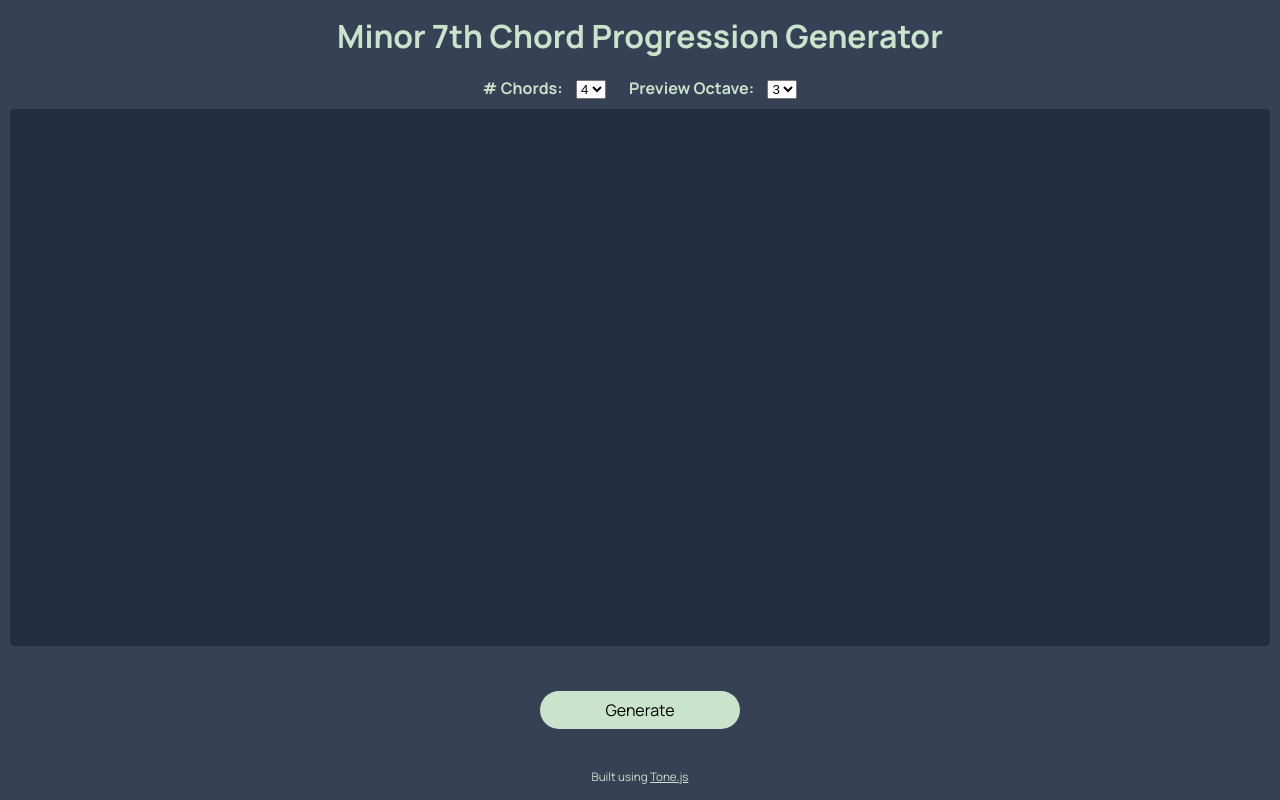
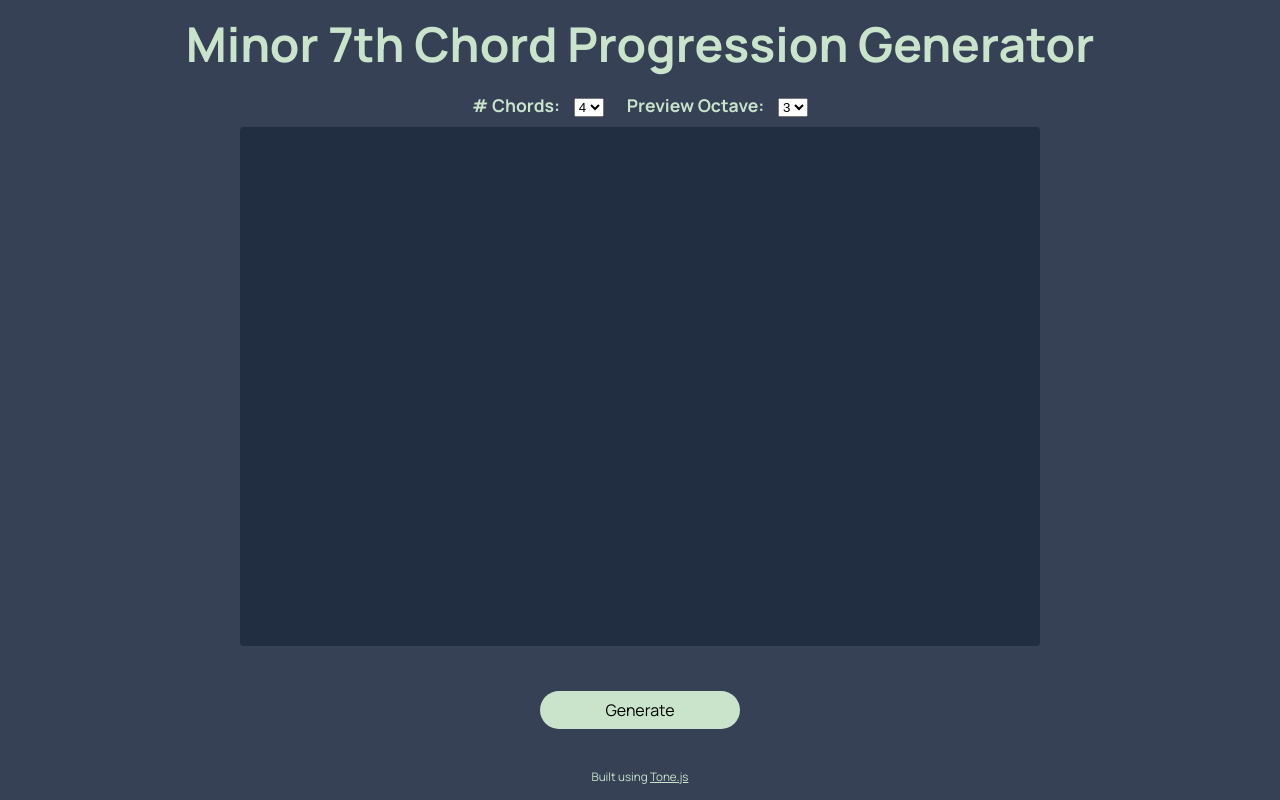
Before and after one commit to rynstwrt/classic-deep-house-chord-generator, a plain HTML site: page index.html in a window 1280 px wide. Drawn offline with nearby package versions, Linux system fonts and the light colour scheme.

Commit message:
Start responsive code.

```diff
--- a/style.scss
+++ b/style.scss
@@ -118,5 +118,60 @@ footer
 		}
 	}
 
+}
+
+
+@media screen and (min-width: 573px)
+{
+	header
+	{
+		h1
+		{
+			font-size: 3rem;
+			line-height: 3rem;
+		}
+	}
+
+	section
+	{
+		#textWrapper
+		{
+			h2
+			{
+				line-height: 6rem;
+			}
+		}
+	}
+}
+
+@media screen and (min-width: 800px)
+{
+	header
+	{
+		h4
+		{
+			font-size: 1.1rem;
+		}
+	}
+
+	section
+	{
+		margin: 0 auto;
+		max-width: 800px;
+		width: 800px;
+
+		#textWrapper
+		{
+			h2
+			{
+				font-size: 4rem;
+				line-height: 8rem;
+			}
+		}
+	}
+}
+
+@media screen and (min-width: 1000px)
+{
 
 }
```
Also changed, not shown: style.min.css.
